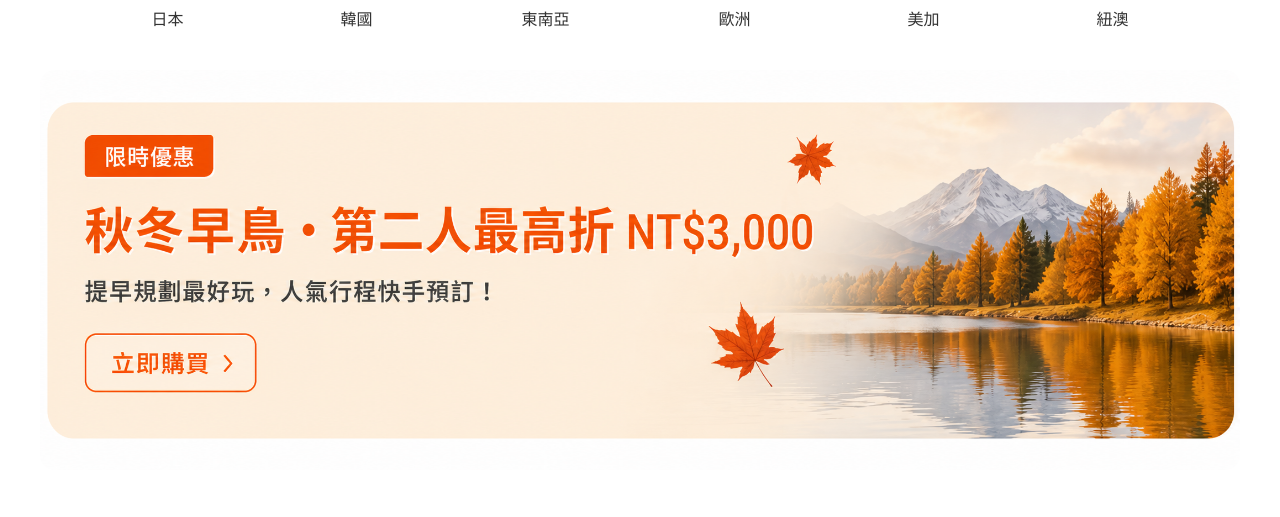
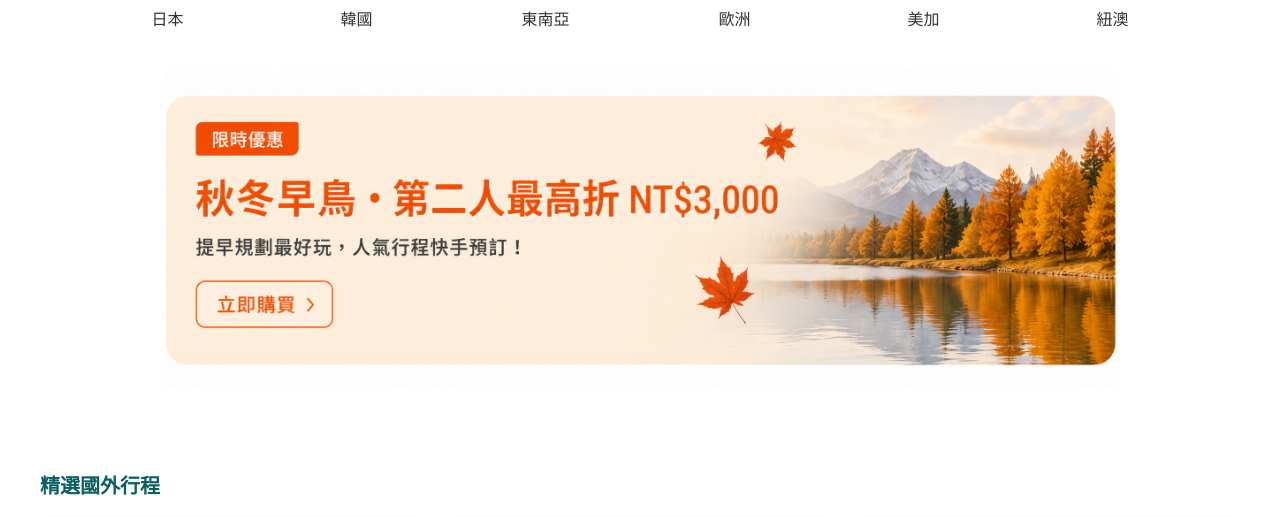
Before and after one commit to johnwei0201/mori-travel, a Vue app: page / in a window 1280 px wide. Shown: the part 797-1314 px from the top of the page. Built offline with nearby package versions, Linux system fonts and the light colour scheme; grey boxes are pictures that could not be loaded.

Commit message:
Add session summary doc, dev server config, and fix promo banner sizing
Promo image was stretched full-width; constrain to 80% and center it.

```diff
--- a/src/components/home/Promo.vue
+++ b/src/components/home/Promo.vue
@@ -11,12 +11,14 @@ import promoImg from '../../assets/images/promo-autumn-lake.png'
 <style scoped>
 .promo {
   margin: 0 40px 40px;
-  border-radius: 16px;
-  overflow: hidden;
+  display: flex;
+  justify-content: center;
 }
 
 .banner {
-  width: 100%;
+  width: 80%;
+  height: auto;
   display: block;
+  border-radius: 16px;
 }
 </style>
```
Also changed, not shown: .claude/launch.json (added), 1 other file (tests, documents, lock files or other folders).
